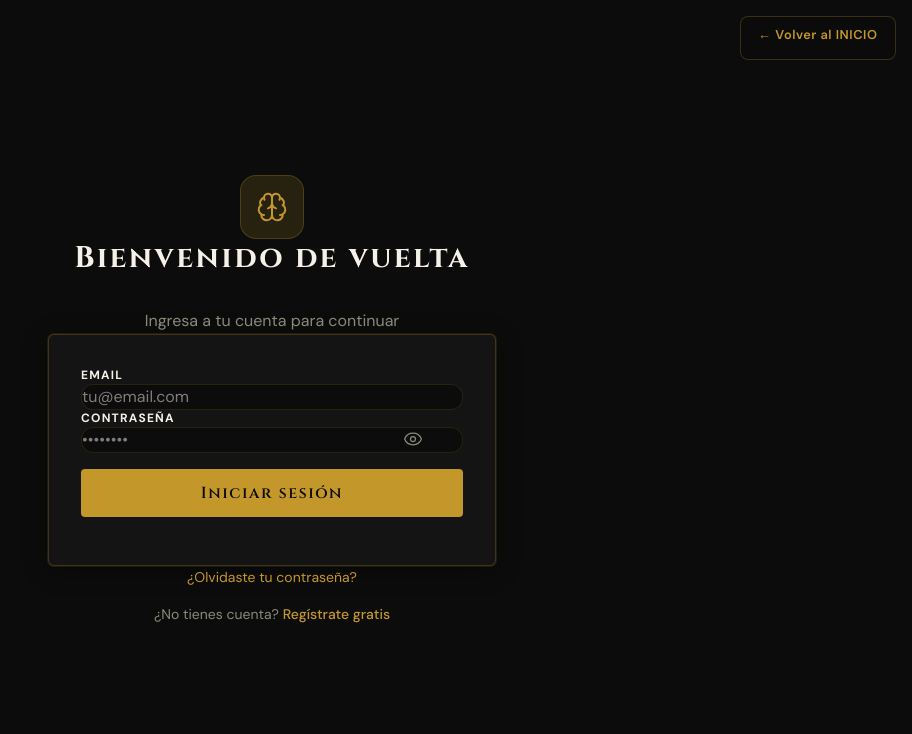
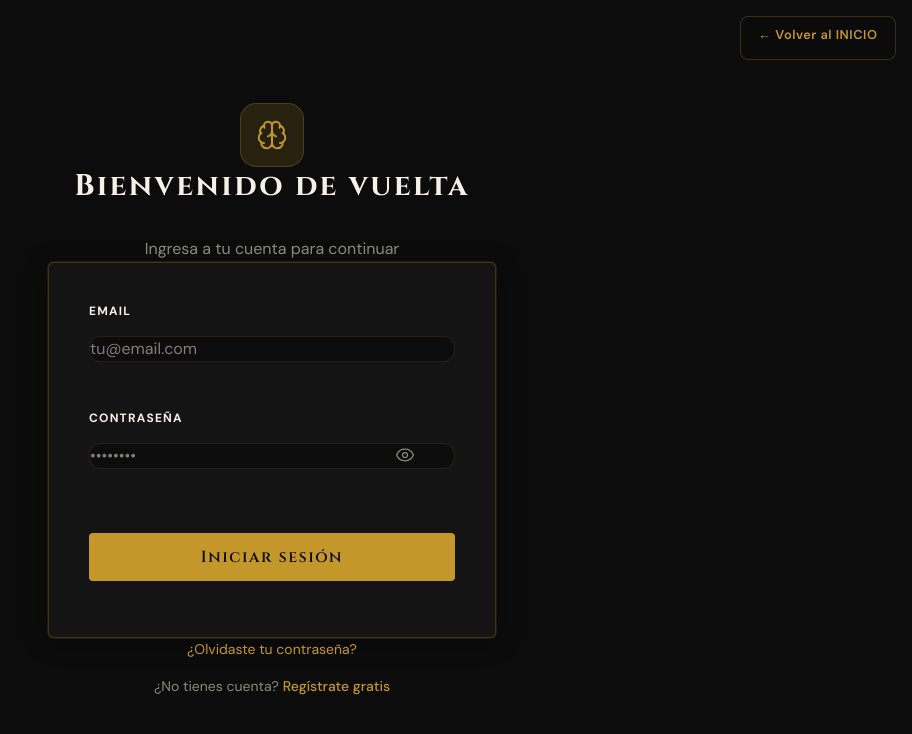
Before and after one commit to andrealorenaperez14-crypto/Comunidad-Imparable, a Next.js app in the folder frontend/: page /login in a window 1280 px wide. Shown: the top 734 px of the page, without its empty margins (368-1280 px from the left). Built offline with nearby package versions, Linux system fonts and the light colour scheme; no server answers.

Commit message:
fix: espaciado con inline styles garantizados (no Tailwind purge)

```diff
--- a/frontend/src/app/(auth)/login/page.tsx
+++ b/frontend/src/app/(auth)/login/page.tsx
@@ -78,7 +78,7 @@ export default function LoginPage() {
         </div>
 
         {/* Card - MÁS PADDING INTERNO */}
-        <div className="card p-8">
+        <div className="card" style={{ padding: '2.5rem' }}>
           {/* Error message - MÁS ESPACIO */}
           {error && (
             <div
@@ -90,10 +90,10 @@ export default function LoginPage() {
           )}
 
           {/* Form - MÁS SEPARACIÓN */}
-          <form onSubmit={handleSubmit(onSubmit)} className="space-y-12">
+          <form onSubmit={handleSubmit(onSubmit)} style={{ display: 'flex', flexDirection: 'column', gap: '3rem' }}>
             {/* Email field */}
             <div>
-              <label className="block text-xs font-bold mb-6 uppercase tracking-widest" style={{ color: 'var(--color-text)' }}>
+              <label className="block text-xs font-bold uppercase tracking-widest" style={{ color: 'var(--color-text)', marginBottom: '1rem', display: 'block' }}>
                 Email
               </label>
               <input
@@ -119,7 +119,7 @@ export default function LoginPage() {
 
             {/* Password field */}
             <div>
-              <label className="block text-xs font-bold mb-6 uppercase tracking-widest" style={{ color: 'var(--color-text)' }}>
+              <label className="block text-xs font-bold uppercase tracking-widest" style={{ color: 'var(--color-text)', marginBottom: '1rem', display: 'block' }}>
                 Contraseña
               </label>
               <div className="relative">
--- a/frontend/src/app/(auth)/register/page.tsx
+++ b/frontend/src/app/(auth)/register/page.tsx
@@ -123,8 +123,7 @@ export default function RegisterPage() {
           </p>
         </div>
 
-        {/* Card - MÁS PADDING */}
-        <div className="card p-8">
+        <div className="card" style={{ padding: '2.5rem' }}>
           {/* Error message */}
           {error && (
             <div
@@ -136,11 +135,11 @@ export default function RegisterPage() {
           )}
 
           {/* Form - MÁS SEPARACIÓN */}
-          <form onSubmit={handleSubmit(onSubmit)} className="space-y-16">
-            {/* Name and Last Name - lado a lado con más espacio */}
-            <div className="grid grid-cols-2 gap-4">
+          <form onSubmit={handleSubmit(onSubmit)} style={{ display: 'flex', flexDirection: 'column', gap: '3rem' }}>
+            {/* Name and Last Name */}
+            <div style={{ display: 'grid', gridTemplateColumns: '1fr 1fr', gap: '1.25rem' }}>
               <div>
-                <label className="block text-xs font-bold mb-6 uppercase tracking-widest" style={{ color: 'var(--color-text)' }}>
+                <label className="block text-xs font-bold uppercase tracking-widest" style={{ color: 'var(--color-text)', marginBottom: '1rem', display: 'block' }}>
                   Nombre
                 </label>
                 <input
@@ -158,7 +157,7 @@ export default function RegisterPage() {
                 )}
               </div>
               <div>
-                <label className="block text-xs font-bold mb-6 uppercase tracking-widest" style={{ color: 'var(--color-text)' }}>
+                <label className="block text-xs font-bold uppercase tracking-widest" style={{ color: 'var(--color-text)', marginBottom: '1rem', display: 'block' }}>
                   Apellido
                 </label>
                 <input
@@ -179,7 +178,7 @@ export default function RegisterPage() {
 
             {/* Email */}
             <div>
-              <label className="block text-xs font-bold mb-6 uppercase tracking-widest" style={{ color: 'var(--color-text)' }}>
+              <label className="block text-xs font-bold uppercase tracking-widest" style={{ color: 'var(--color-text)', marginBottom: '1rem', display: 'block' }}>
                 Email
               </label>
               <input
@@ -200,7 +199,7 @@ export default function RegisterPage() {
 
             {/* DNI */}
             <div>
-              <label className="block text-xs font-bold mb-6 uppercase tracking-widest" style={{ color: 'var(--color-text)' }}>
+              <label className="block text-xs font-bold uppercase tracking-widest" style={{ color: 'var(--color-text)', marginBottom: '1rem', display: 'block' }}>
                 DNI
               </label>
               <input
@@ -227,7 +226,7 @@ export default function RegisterPage() {
 
             {/* Password */}
             <div>
-              <label className="block text-xs font-bold mb-6 uppercase tracking-widest" style={{ color: 'var(--color-text)' }}>
+              <label className="block text-xs font-bold uppercase tracking-widest" style={{ color: 'var(--color-text)', marginBottom: '1rem', display: 'block' }}>
                 Contraseña
               </label>
               <div className="relative">
@@ -286,7 +285,7 @@ export default function RegisterPage() {
 
             {/* Confirm Password */}
             <div>
-              <label className="block text-xs font-bold mb-6 uppercase tracking-widest" style={{ color: 'var(--color-text)' }}>
+              <label className="block text-xs font-bold uppercase tracking-widest" style={{ color: 'var(--color-text)', marginBottom: '1rem', display: 'block' }}>
                 Confirmar contraseña
               </label>
               <div className="relative">
```
